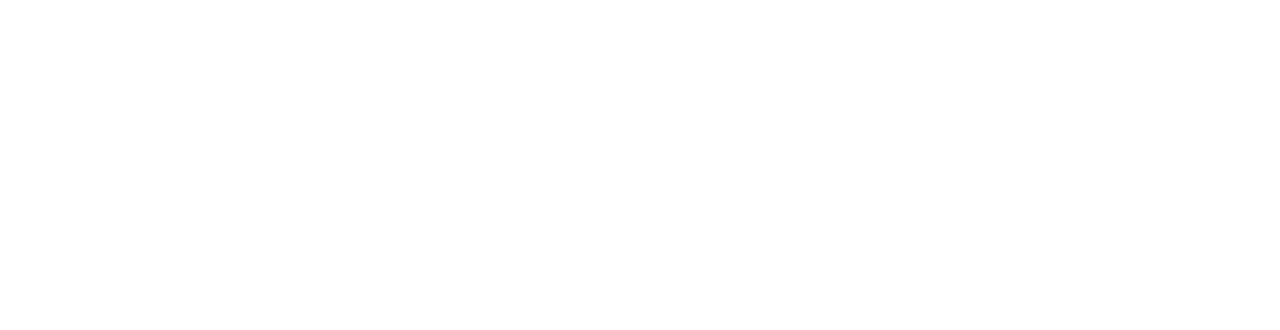
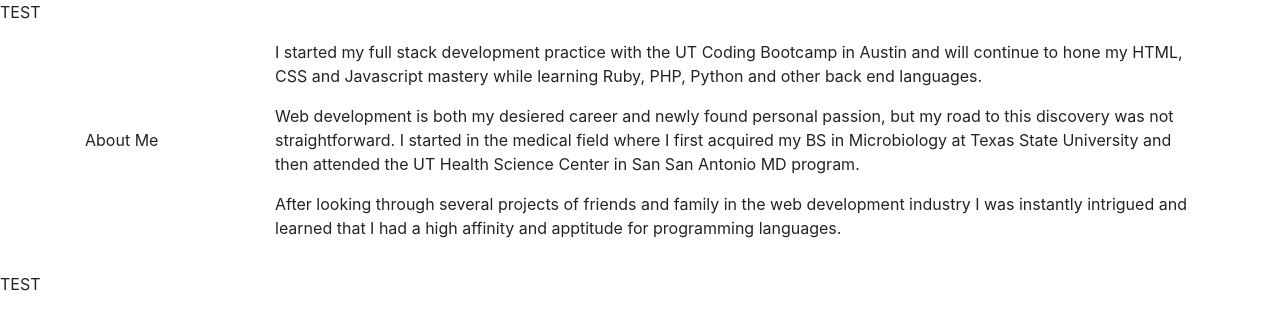
Before and after one commit to Joshsands/react-portfolio, a React (Create React App) app: page / in a window 1280 px wide. Shown: the top 330 px of the page. Built offline with nearby package versions, Linux system fonts and the light colour scheme.

Commit message:
added aboutme section

```diff
--- a/public/index.html
+++ b/public/index.html
@@ -25,6 +25,18 @@
       Learn how to configure a non-root public URL by running `npm run build`.
     -->
     <title>React App</title>
+    <link
+    rel="stylesheet"
+    href="https://use.fontawesome.com/releases/v5.3.1/css/all.css"
+    integrity="sha384-mzrmE5qonljUremFsqc01SB46JvROS7bZs3IO2EmfFsd15uHvIt+Y8vEf7N7fWAU"
+    crossorigin="anonymous"
+  />
+  <link
+    rel="stylesheet"
+    href="https://maxcdn.bootstrapcdn.com/bootstrap/4.0.0/css/bootstrap.min.css"
+    integrity="sha384-Gn5384xqQ1aoWXA+058RXPxPg6fy4IWvTNh0E263XmFcJlSAwiGgFAW/dAiS6JXm"
+    crossorigin="anonymous"
+  />
   </head>
   <body>
     <noscript>You need to enable JavaScript to run this app.</noscript>
--- a/src/components/About/index.js
+++ b/src/components/About/index.js
@@ -1,9 +1,35 @@
 function AboutMe() {
     return (
-      <div>
 
+      <div className="container">
+      <div className="row my-3">
+        <div className="col-2 d-flex align-items-center">
+          <p>About Me</p>
+        </div>
+        <div className="col-10">
+          <p>
+            I started my full stack development practice with the UT Coding
+            Bootcamp in Austin and will continue to hone my HTML, CSS and
+            Javascript mastery while learning Ruby, PHP, Python and other back
+            end languages.
+          </p>
+
+          <p>
+            Web development is both my desiered career and newly found personal
+            passion, but my road to this discovery was not straightforward. I
+            started in the medical field where I first acquired my BS in
+            Microbiology at Texas State University and then attended the UT
+            Health Science Center in San San Antonio MD program.
+          </p>
+
+          <p>
+            After looking through several projects of friends and family in the
+            web development industry I was instantly intrigued and learned that
+            I had a high affinity and apptitude for programming languages.
+          </p>
+        </div>
+      </div>
       </div>
     )
-  }
-
+    }
   export default AboutMe;
--- a/src/components/Footer/index.js
+++ b/src/components/Footer/index.js
@@ -1,7 +1,7 @@
 function Footer() {
     return (
       <div>
-
+TEST
       </div>
     )
   }
--- a/src/components/Nav/index.js
+++ b/src/components/Nav/index.js
@@ -1,7 +1,7 @@
 function Nav() {
     return (
       <div>
-
+TEST
       </div>
     )
   }
--- a/src/components/Portfolio/index.js
+++ b/src/components/Portfolio/index.js
@@ -1,9 +1,33 @@
-function Portfolio() {
-    return (
-      <div>
+const Portfolio = () => {
+  return (
+    <div className="row my-3">
+      <div className="col-2 d-flex align-items-center">
+        <p>Projects</p>
+      </div>
+      <div className="col-10">
+        <div className="container">
+          <div className="row">
+            <div className="col-lg-3 project-box my-3 mx-3">
+              <div className="container">
+                <div className="row">
+                  <h4 className="col-12">project name</h4>
+                  <h4 className="col-12">languages used</h4>
+                </div>
+              </div>
+            </div>
+            <div className="col-lg-3 project-box my-3 mx-3"></div>
+            <div className="col-lg-3 project-box my-3 mx-3"></div>
+            <div className="col-lg-3 project-box my-3 mx-3"></div>
+            <div className="col-lg-3 project-box my-3 mx-3"></div>
+            <div className="col-lg-3 project-box my-3 mx-3"></div>
+            <div className="col-lg-3 project-box my-3 mx-3"></div>
+            <div className="col-lg-3 project-box my-3 mx-3"></div>
+            <div className="col-lg-3 project-box my-3 mx-3"></div>
+          </div>
+        </div>
+      </div>
+    </div>
+  );
+}
 
-      </div>
-    )
-  }
-
-  export default Portfolio;
+export default Portfolio;
--- a/src/components/Resume/index.js
+++ b/src/components/Resume/index.js
@@ -1,7 +1,7 @@
 function Resume() {
     return (
       <div>
-
+TEST
       </div>
     )
   }
--- a/src/index.css
+++ b/src/index.css
@@ -11,3 +11,34 @@
   font-family: source-code-pro, Menlo, Monaco, Consolas, 'Courier New',
     monospace;
 }
+
+.project-box {
+  height: 20rem;
+  width: 30rem;
+  background-color: green;
+  cursor: pointer;
+  opacity: 50%;
+}
+
+.project-box:hover {
+  opacity: 100%;
+}
+
+/* MEDIA QUERY FOR TABLETS AND SMALLER */
+@media screen and (max-width: 768px) {
+  .project-box {
+      height: 40rem;
+}
+}
+
+@media screen and (max-width: 426px) {
+  .project-box {
+      height: 25rem;
+}
+}
+
+@media screen and (max-width: 321px) {
+  .project-box {
+      height: 20rem;
+}
+}
```
